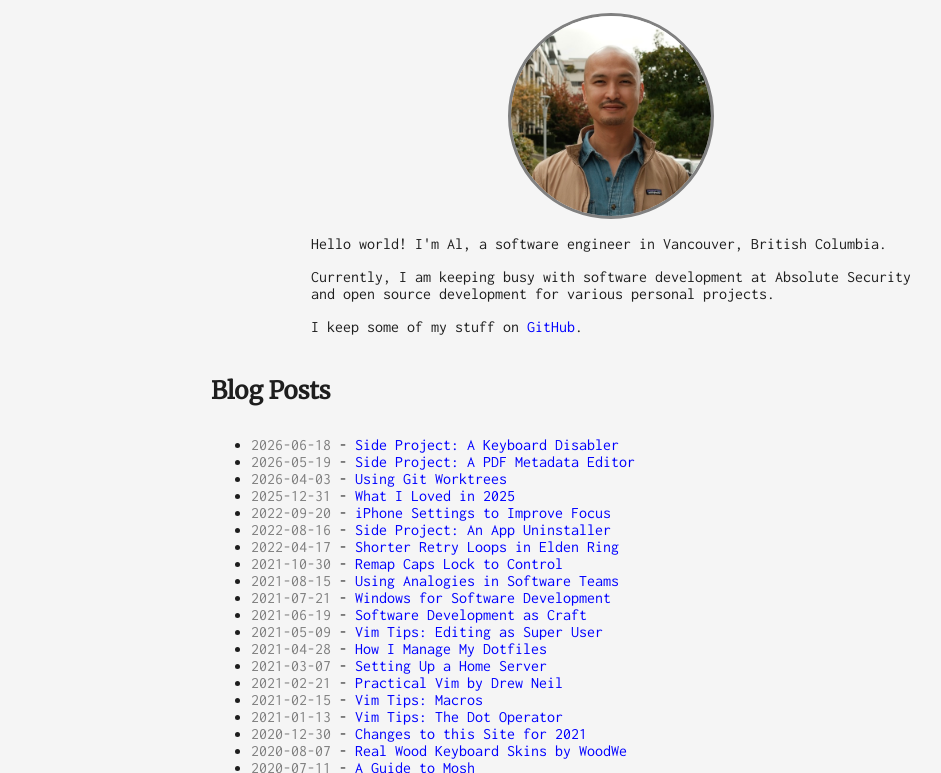
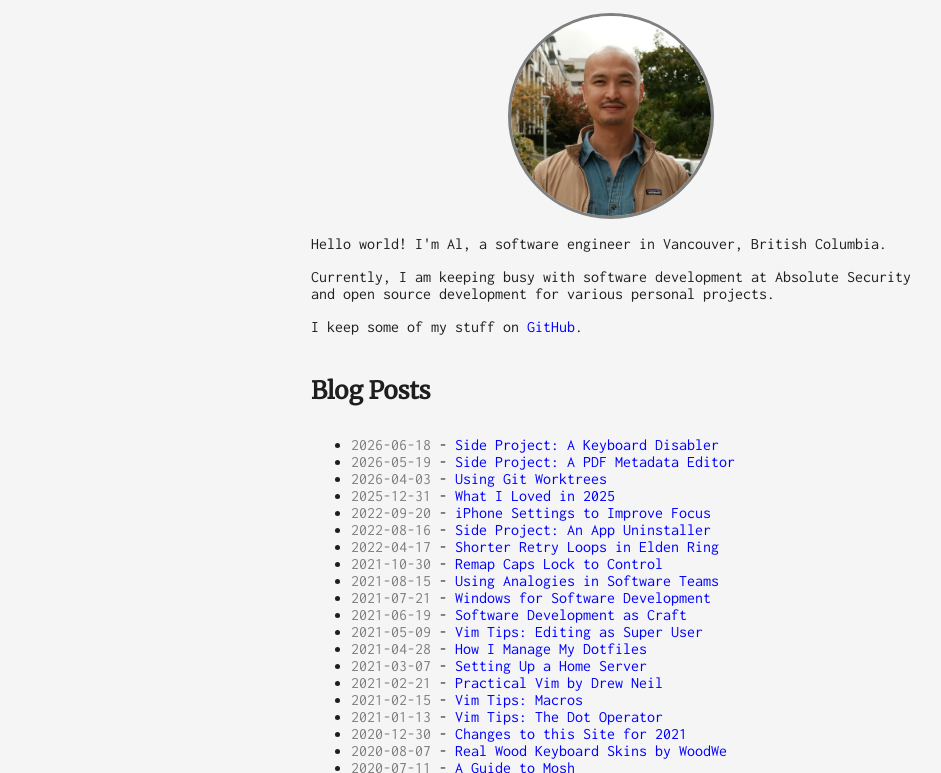
Before and after one commit to idianal/personal-site, an Eleventy site: page index.njk in a window 1280 px wide. Shown: the part 58-831 px from the top of the page, without its empty margins (29-970 px from the left). Built offline with nearby package versions, Linux system fonts and the light colour scheme; Eleventy itself is replaced by a stand-in of ours; files that its build step writes are made by us from their sources; what markdown-it-sup would draw is missing.

Commit message:
Improve whitespace

```diff
--- a/_includes/base.njk
+++ b/_includes/base.njk
@@ -27,7 +27,7 @@
         <h3 id="site-title" class="no-margin no-padding"><a href="{{ '/' | url }}">{{ metadata.title }}</a></h3>
     </header>
 
-    <main>
+    <main{% if width %} class="{{ width }}"{% endif %}>
         {{ content | safe }}
     </main>
 
--- a/css/style.css
+++ b/css/style.css
@@ -22,6 +22,10 @@ main {
     max-width: 800px;
     margin: auto;
     padding: 0 5%;
+}
+
+main.narrow {
+    max-width: 600px;
 }
 
 h1,
@@ -68,11 +72,6 @@ td {
 #site-title,
 #site-title a {
     color: var(--color-text);
-}
-
-#hello-world {
-    max-width: 600px;
-    margin: auto;
 }
 
 #post-title {
--- a/index.njk
+++ b/index.njk
@@ -1,11 +1,11 @@
 ---
 layout: base.njk
 title: Home
+width: narrow
 ---
 
 <img class="avatar" src="{{ '/assets/avatar/avatar.jpg' | url }}" alt="Al Idian">
 
-<div id="hello-world">
 <p>
     Hello world! I'm Al, a software engineer in Vancouver, British Columbia.
 </p>
@@ -17,7 +17,6 @@ title: Home
 <p>
     I keep some of my stuff on <a href="{{ links | findElement('name', 'GitHub', 'url') | url }}">GitHub</a>.
 </p>
-</div>
 
 <h2>Blog Posts</h2>
 
```
Lines whose indentation alone changed are shown as unchanged.
